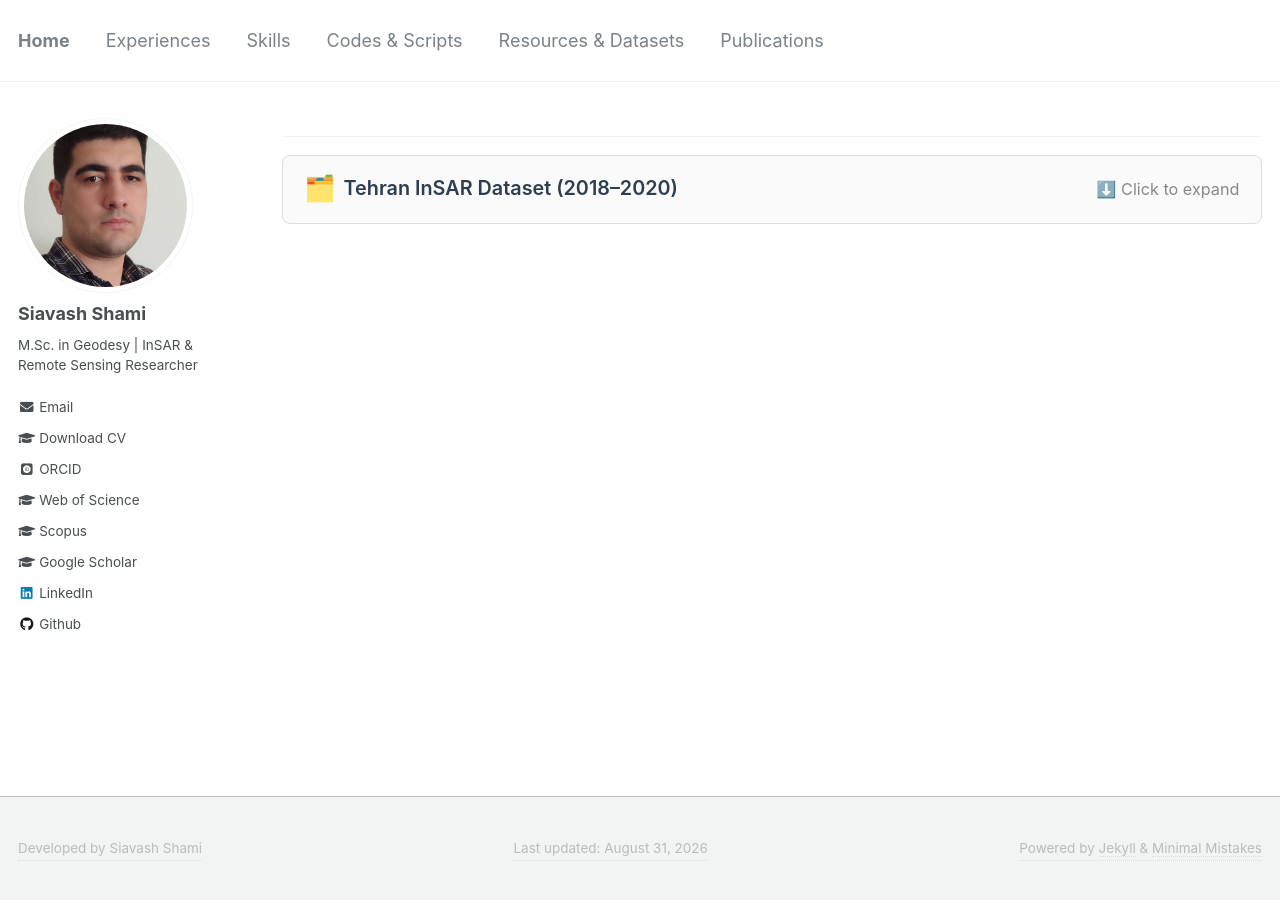
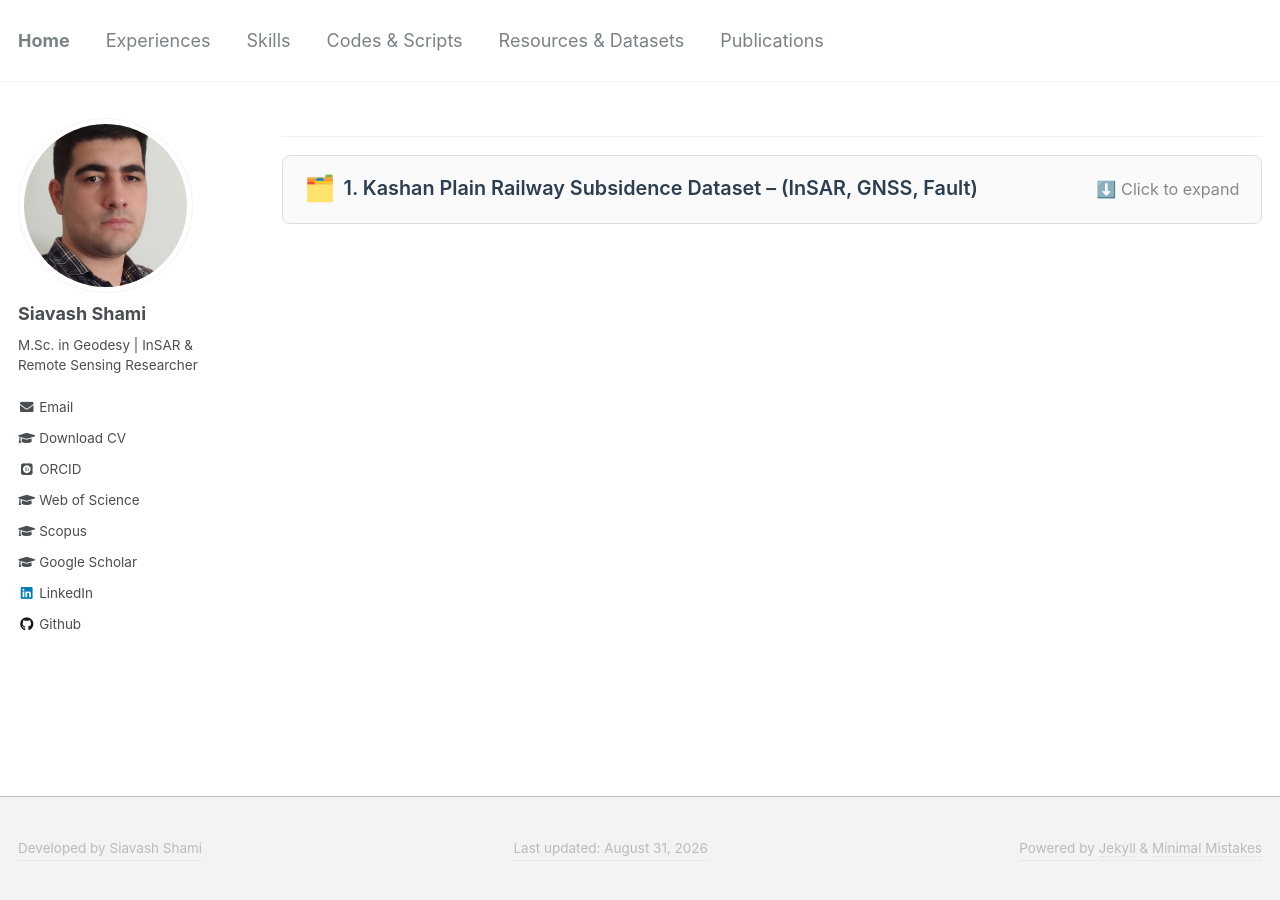
Before and after one commit to siavashshami/siavashshami.github.io, a Jekyll site: the page built from _pages/resources_datasets.md, in a window 1280 px wide. Built offline with Jekyll 4.4.1, drawn with Linux system fonts in a browser that asks for light colours; some web fonts are replaced; part of the change alters nothing that is shown.

Commit message:
Update resources_datasets.md

```diff
--- a/_pages/resources_datasets.md
+++ b/_pages/resources_datasets.md
@@ -10,7 +10,7 @@ author_profile: true
 <details style="border: 1px solid #ddd; border-radius: 8px; padding: 0.8rem 1.2rem; margin-bottom: 1.2rem; background: #fafafa; transition: all 0.2s;">
   <summary style="font-size: 1.1rem; font-weight: 600; color: #2c3e50; cursor: pointer; list-style: none; display: flex; align-items: center; gap: 8px;">
     <span style="font-size: 1.4rem;">🗂️</span>
-    Tehran InSAR Dataset (2018–2020)
+    1. Kashan Plain Railway Subsidence Dataset – (InSAR, GNSS, Fault)
     <span style="margin-left: auto; font-size: 0.9rem; color: #888; font-weight: 400;">
       ⬇️ Click to expand
     </span>
@@ -20,27 +20,24 @@ author_profile: true
 
     <p style="font-size: 1rem; line-height: 1.7; color: #444;">
       <strong>📌 Description:</strong><br>
-      This dataset contains 60 Sentinel-1 images acquired over the Tehran region between 2018 and 2020. It is suitable for InSAR time-series analysis and displacement monitoring.
-    </p>
+This dataset compiles multi‑source geospatial and deformation measurements for the Kashan plain, Iran, specifically designed to assess ground subsidence along the railway corridor. It includes cumulative LOS and 2D displacement maps derived from NSBAS processing, GPS observations for validation and velocity estimation, digitized fault line vectors (active and major structures). All layers are provided in standard GIS‑compatible formats (Dat, GeoTIFF, Shapefile).    </p>
 
     <div style="display: flex; flex-wrap: wrap; gap: 1.5rem; margin: 1rem 0; font-size: 0.95rem; background: #f0f4f8; padding: 0.8rem 1.2rem; border-radius: 6px;">
-      <span><strong>📁 Format:</strong> GeoTIFF</span>
-      <span><strong>💾 Size:</strong> 2.3 GB (compressed)</span>
-      <span><strong>📅 Coverage:</strong> 2018–2020</span>
+      <span><strong>📁 Format:</strong> dat & GeoTIFF & Shapefile</span>
+      <span><strong>💾 Size:</strong> 10 MB (compressed)</span>
     </div>
 
     <p style="margin: 0.8rem 0 0.4rem;">
       <strong>📥 Download Link:</strong><br>
-      <a href="https://drive.google.com/drive/folders/..." target="_blank" style="color: #3498db; text-decoration: none; border-bottom: 1px dotted #3498db;">
+      <a href="https://drive.google.com/file/d/1IMEZnyoFOmrEQelvmdVlr0nC_2KRK6uD/view?usp=sharing" target="_blank" style="color: #3498db; text-decoration: none; border-bottom: 1px dotted #3498db;">
         🔗 Download from Google Drive
       </a>
     </p>
 
     <div style="margin-top: 1.2rem; padding: 0.8rem 1rem; background: #f9f9f9; border-left: 4px solid #3498db; border-radius: 4px; font-size: 0.92rem; color: #555;">
       <strong>📜 Citation:</strong><br>
-      Shami, S. et al. (2024). "Tehran InSAR Time-Series Analysis." <em>Remote Sensing Journal
+      Shami, S., Azar, M. K., Nilfouroushan, F., Salimi, M., & Reshadi, M. A. M. (2022). Assessments of ground subsidence along the railway in the Kashan plain, Iran, using Sentinel-1 data and NSBAS algorithm. International Journal of Applied Earth Observation and Geoinformation
     </div>
 
   </div>
 </details>
----
```
